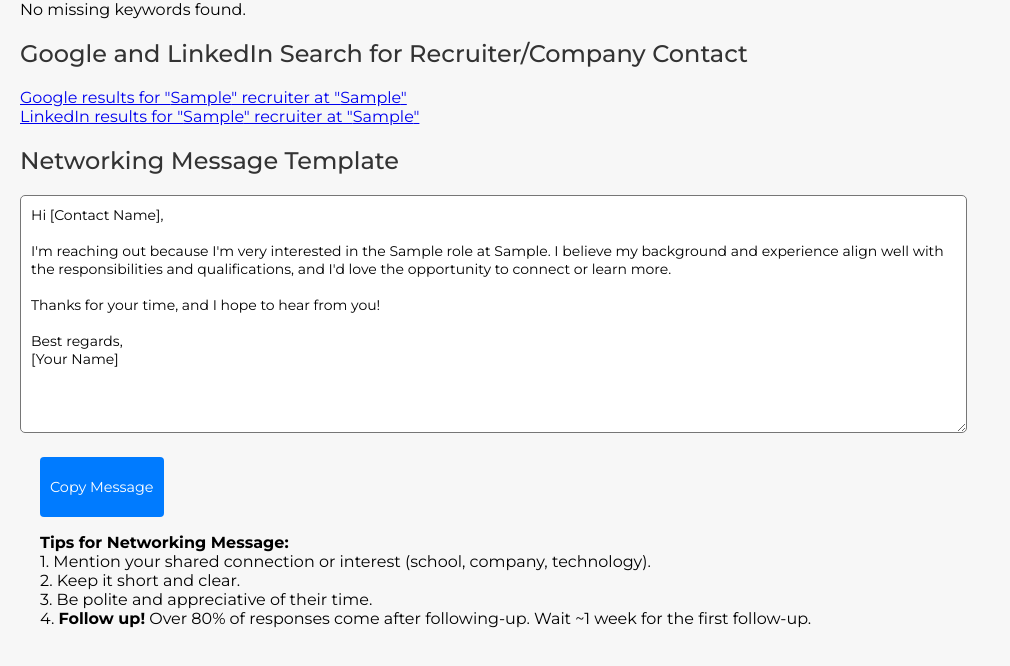
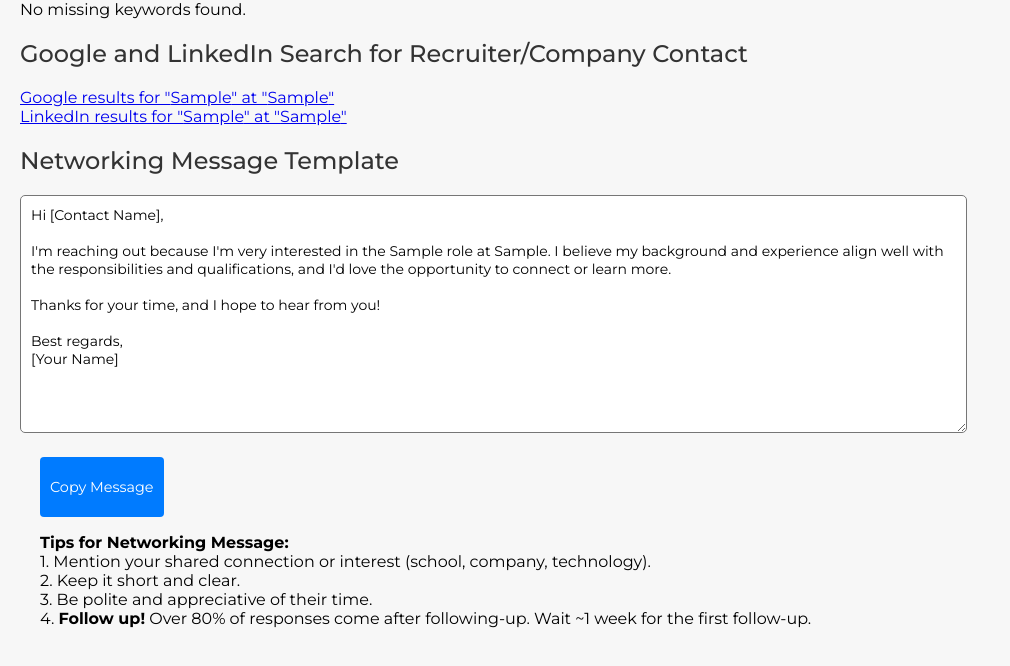
Before and after one commit to mjkeene/resume-keyword-checker, a React (Create React App) app: page / in a window 1280 px wide. Both pictures are taken after typing "Sample", "Sample", "Sample", "Sample" into the empty fields and a click on the button "Compare". Shown: the part 1128-1794 px from the top of the page, without its empty margins (0-1010 px from the left). Built offline with nearby package versions, Linux system fonts and the light colour scheme.

Commit message:
Updating Google and LinkedIn search logic to use boolean search

```diff
--- a/src/pages/Home.js
+++ b/src/pages/Home.js
@@ -70,10 +70,13 @@ function Home() {
     typingAnimation('e.g. Product Manager', setJobTitlePlaceholder);
   }, []);
 
-    // Generate the Google search URL
+  // Generate Google and LinkedIn search URLs for recruiter or manager roles
   const generateSearchUrls = () => {
-      const googleQuery = `site:linkedin.com/in/ ${jobTitle} recruiter ${company}`;
-      const linkedInQuery = `${jobTitle} recruiter ${company}`;
+    // Build Google query with Boolean logic
+    const googleQuery = `site:linkedin.com/in/ ${jobTitle} (recruiter OR manager) ${company}`;
+
+    // LinkedIn also allows boolean logic, but it's a little different than google
+    const linkedInQuery = `"${jobTitle}" AND ("recruiter" OR "manager") ${company}`;
 
     return {
       google: `https://www.google.com/search?q=${encodeURIComponent(googleQuery)}`,
@@ -240,7 +243,7 @@ Best regards,
             rel="noopener noreferrer"
             className="search-link"
           >
-            Google results for "{jobTitle}" recruiter at "{company}"
+            Google results for "{jobTitle}" at "{company}"
           </a>
           <br />
           <a
@@ -249,7 +252,7 @@ Best regards,
             rel="noopener noreferrer"
             className="search-link"
           >
-            LinkedIn results for "{jobTitle}" recruiter at "{company}"
+            LinkedIn results for "{jobTitle}" at "{company}"
           </a>
 
         </div>
```
Lines whose indentation alone changed are shown as unchanged.
